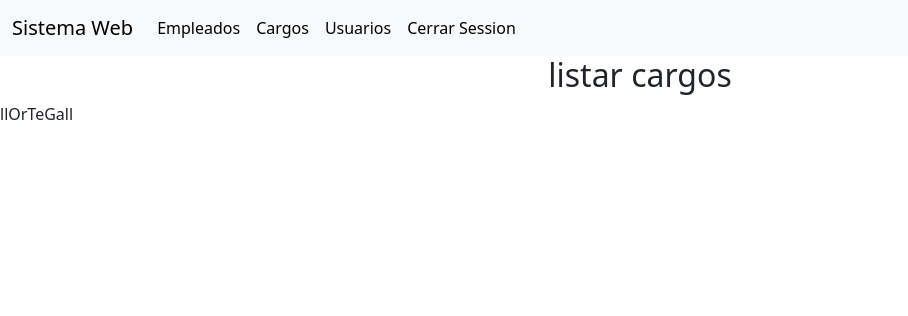
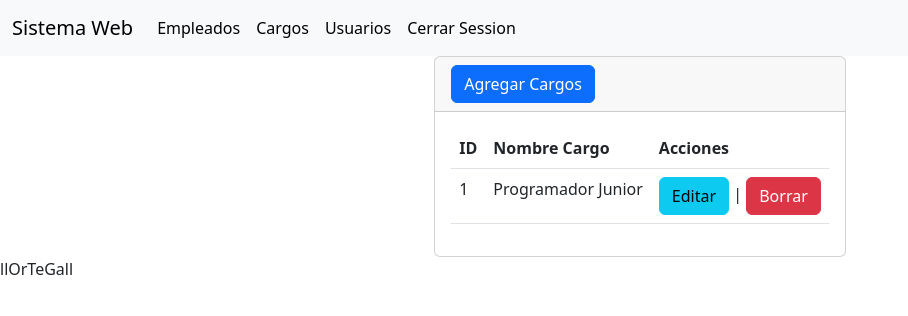
Before and after one commit to llOrtegall/next-app-ortega, a PHP site: page /app/modules/cargos/ in a window 1280 px wide. Shown: the top 316 px of the page, without its empty margins (0-908 px from the left). Run offline with PHP 8.4, Linux system fonts and the light colour scheme.

Commit message:
index listo masomenos

```diff
--- a/modules/cargos/crear.php
+++ b/modules/cargos/crear.php
@@ -1,7 +1,7 @@
 <!-- //* Aqui Esta El Header -->
 <?php include('../../templates/header.php'); ?>
 
-<h2>Crear cargos</h2>
+crear cargos
 
 <!-- //* Aqui Esta El Footer -->
 <?php include('../../templates/footer.php'); ?>
--- a/modules/cargos/index.php
+++ b/modules/cargos/index.php
@@ -1,7 +1,41 @@
 <!-- //* Aqui Esta El Header -->
 <?php include('../../templates/header.php'); ?>
 
-<h2>listar cargos</h2>
+<br />
+
+<div class="card">
+    <div class="card-header">
+        <a name="" id="" class="btn btn-primary" href="crear.php" role="button">
+            Agregar Cargos</a>
+    </div>
+    <div class="card-body">
+        <div class="table-responsive-sm">
+            <table class="table">
+                <thead>
+                    <tr>
+                        <th scope="col">ID</th>
+                        <th scope="col">Nombre Cargo</th>
+                        <th scope="col">Acciones</th>
+                    </tr>
+                </thead>
+                <tbody>
+                    <tr class="">
+                        <td scope="row">1</td>
+                        <td>Programador Junior</td>
+                        <td>
+                            <input name="btneditar" id="btneditar" class="btn btn-info" type="button" value="Editar"> |
+                            <input name="btneliminar" id="btneliminar" class="btn btn-danger" type="button" value="Borrar">
+                        </td>
+                    </tr>
+                </tbody>
+            </table>
+        </div>
+    </div>
+
+</div>
+
+
+
 
 <!-- //* Aqui Esta El Footer -->
 <?php include('../../templates/footer.php'); ?>
```
